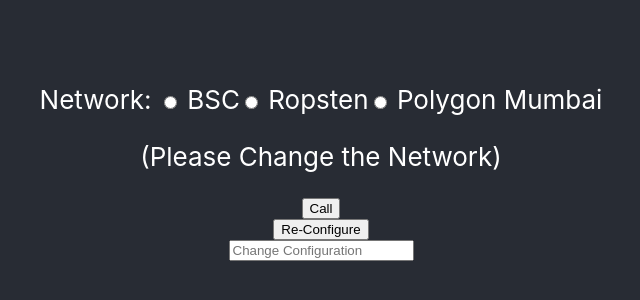
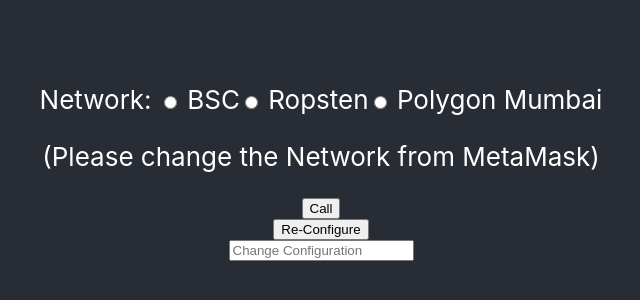
Before and after one commit to KhanBora76/test-dapp, a React (Create React App) app: page / in a window 1280 px wide. Shown: the part 228-528 px from the top of the page, without its empty margins (319-959 px from the left). Built offline with nearby package versions, Linux system fonts and the light colour scheme.

Commit message:
App.js & index.html revised

```diff
--- a/public/index.html
+++ b/public/index.html
@@ -7,7 +7,7 @@
     <meta name="theme-color" content="#000000" />
     <meta
       name="description"
-      content="Web site created using create-react-app"
+      content="Simple DAPP (Decentralized Application)"
     />
     <link rel="apple-touch-icon" href="%PUBLIC_URL%/logo192.png" />
     <!--
@@ -24,7 +24,7 @@
       work correctly both with client-side routing and a non-root public URL.
       Learn how to configure a non-root public URL by running `npm run build`.
     -->
-    <title>React App</title>
+    <title>Simple DAPP</title>
   </head>
   <body>
     <noscript>You need to enable JavaScript to run this app.</noscript>
--- a/src/App.js
+++ b/src/App.js
@@ -84,7 +84,7 @@
         </div>
         {/****************************************************************************/}
 
-        <p>(Please Change the Network)</p>
+        <p>(Please change the Network from MetaMask)</p>
         <button onClick={fetchGreeting}>Call</button>
         <button onClick={setGreeting}>Re-Configure</button>
         <input onChange={e => setGreetingValue(e.target.value)} placeholder="Change Configuration" />
```
